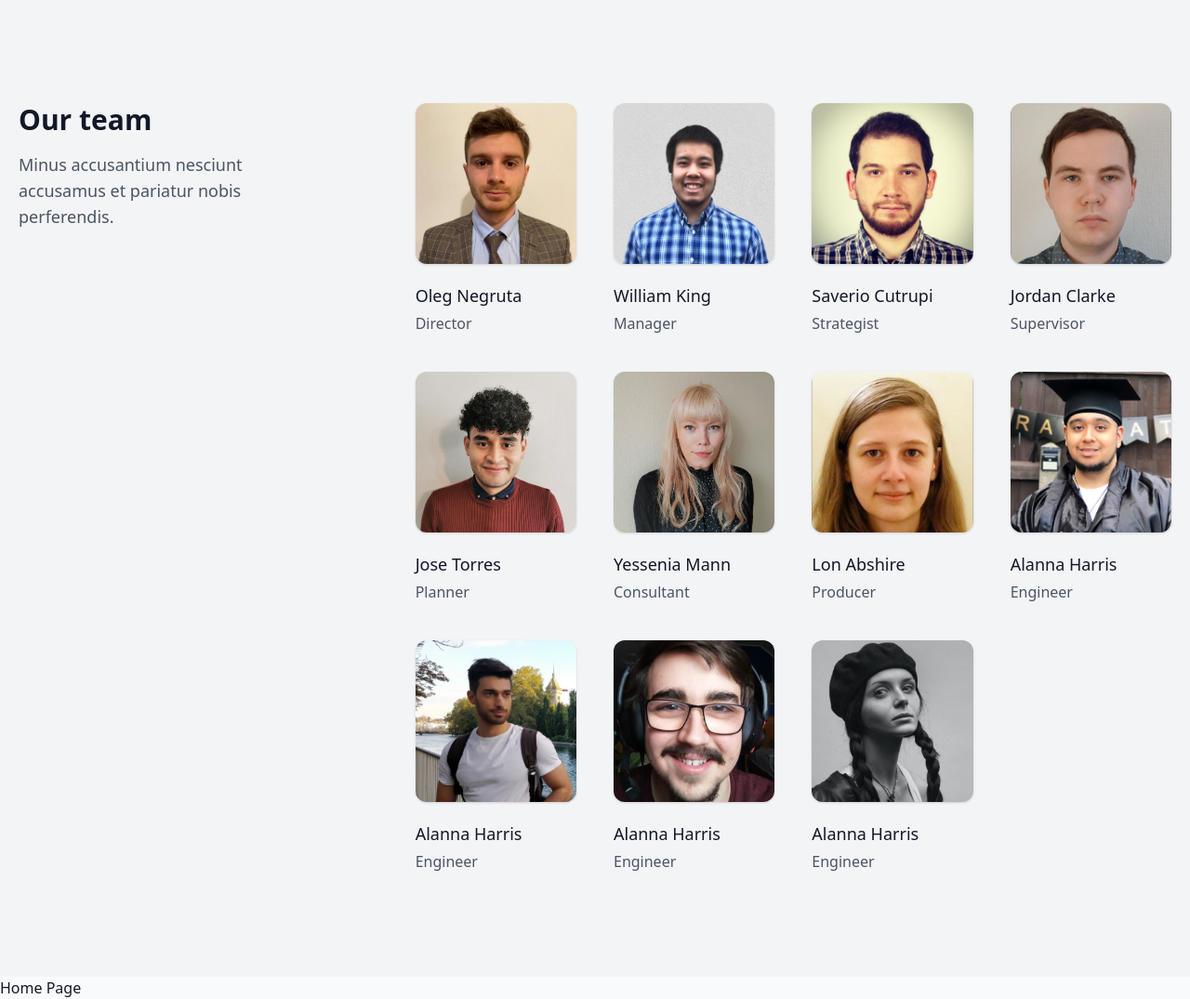
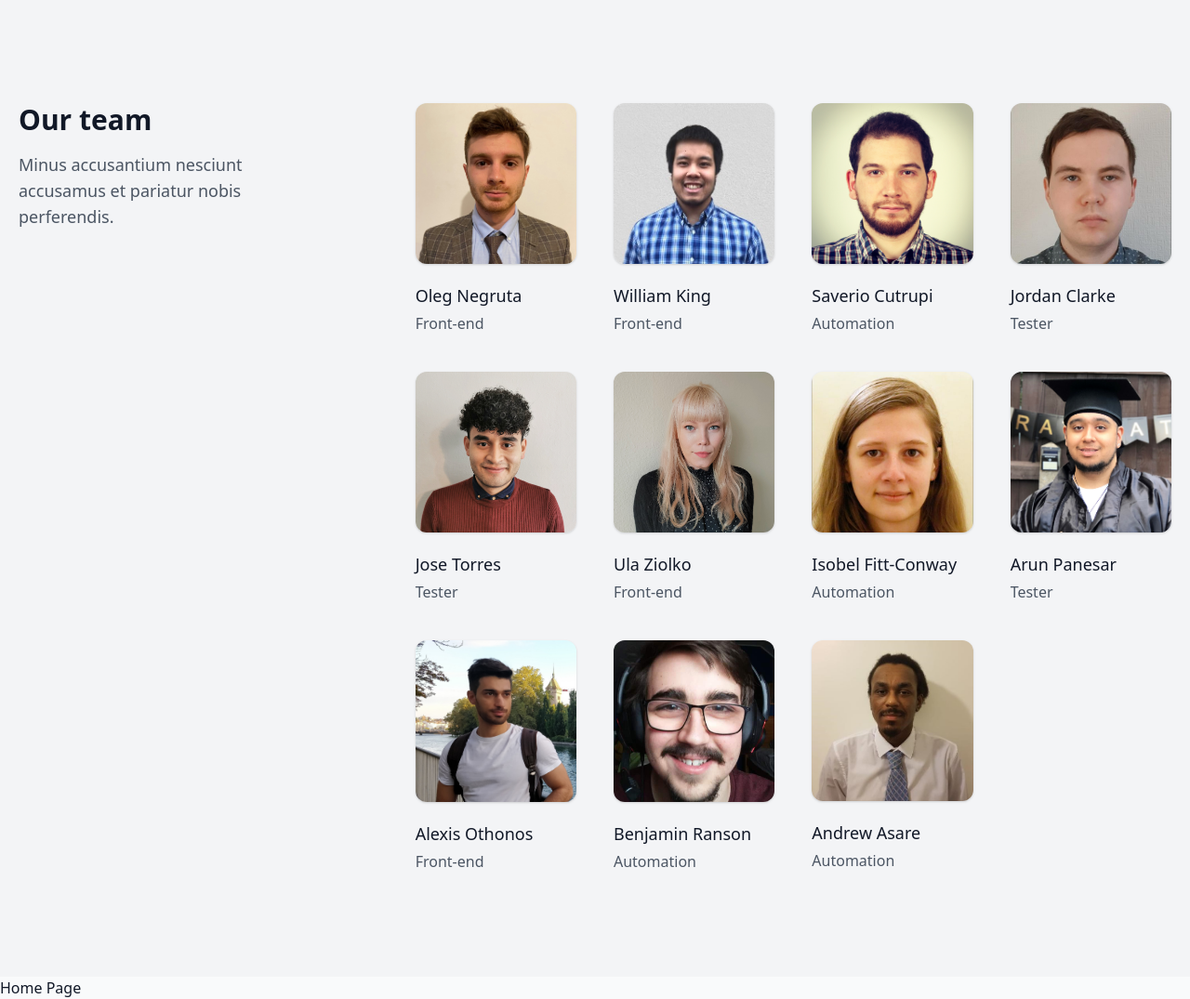
Before and after one commit to William-King977/eng84_final_frontend, a Flask app: page / in a window 1280 px wide. Shown: the part 635-1710 px from the top of the page at 93% size. Run offline with Flask 2, Linux system fonts and the light colour scheme.

Commit message:
added andrew's photo, updated roles, removed duplicate/placeholder photos

```diff
--- a/templates/base.html
+++ b/templates/base.html
@@ -50,7 +50,7 @@
                             <a
                                 href="#0"
                                 class="hover:text-blue-600 transition-colors duration-300"
-                                >Top30</a
+                                >Top 30</a
                             >
                         </div>
                         <div class="hidden font-medium lg:block">
@@ -154,7 +154,7 @@
                             />
                             <div class="space-y-1">
                                 <h4 class="font-medium lg:text-lg">Oleg Negruta</h4>
-                                <p class="text-gray-600">Director</p>
+                                <p class="text-gray-600">Front-end</p>
                             </div>
                         </div>
                         <!-- End Team Member Box -->
@@ -168,12 +168,12 @@
                                     duration-200
                                     hover:shadow-lg
                                 "
-                                src="../static/team/will2.jpg"
+                                src="../static/team/will.jpg"
                                 alt="Team Member 1"
                             />
                             <div class="space-y-1">
                                 <h4 class="font-medium lg:text-lg">William King</h4>
-                                <p class="text-gray-600">Manager</p>
+                                <p class="text-gray-600">Front-end</p>
                             </div>
                         </div>
                         <!-- End Team Member Box -->
@@ -192,7 +192,7 @@
                             />
                             <div class="space-y-1">
                                 <h4 class="font-medium lg:text-lg">Saverio Cutrupi</h4>
-                                <p class="text-gray-600">Strategist</p>
+                                <p class="text-gray-600">Automation</p>
                             </div>
                         </div>
                         <!-- End Team Member Box -->
@@ -206,12 +206,12 @@
                                     duration-200
                                     hover:shadow-lg
                                 "
-                                src="../static/team/jordan2.jpg"
+                                src="../static/team/jordan.jpg"
                                 alt="Team Member 1"
                             />
                             <div class="space-y-1">
                                 <h4 class="font-medium lg:text-lg">Jordan Clarke</h4>
-                                <p class="text-gray-600">Supervisor</p>
+                                <p class="text-gray-600">Tester</p>
                             </div>
                         </div>
                         <!-- End Team Member Box -->
@@ -230,7 +230,7 @@
                             />
                             <div class="space-y-1">
                                 <h4 class="font-medium lg:text-lg">Jose Torres</h4>
-                                <p class="text-gray-600">Planner</p>
+                                <p class="text-gray-600">Tester</p>
                             </div>
                         </div>
                         <!-- End Team Member Box -->
@@ -248,8 +248,8 @@
                                 alt="Team Member 1"
                             />
                             <div class="space-y-1">
-                                <h4 class="font-medium lg:text-lg">Yessenia Mann</h4>
-                                <p class="text-gray-600">Consultant</p>
+                                <h4 class="font-medium lg:text-lg">Ula Ziolko</h4>
+                                <p class="text-gray-600">Front-end</p>
                             </div>
                         </div>
                         <!-- End Team Member Box -->
@@ -267,8 +267,8 @@
                                 alt="Team Member 1"
                             />
                             <div class="space-y-1">
-                                <h4 class="font-medium lg:text-lg">Lon Abshire</h4>
-                                <p class="text-gray-600">Producer</p>
+                                <h4 class="font-medium lg:text-lg">Isobel Fitt-Conway</h4>
+                                <p class="text-gray-600">Automation</p>
                             </div>
                         </div>
                         <!-- End Team Member Box -->
@@ -286,8 +286,8 @@
                                 alt="Team Member 1"
                             />
                             <div class="space-y-1">
-                                <h4 class="font-medium lg:text-lg">Alanna Harris</h4>
-                                <p class="text-gray-600">Engineer</p>
+                                <h4 class="font-medium lg:text-lg">Arun Panesar</h4>
+                                <p class="text-gray-600">Tester</p>
                             </div>
                         </div>
                         <!-- End Team Member Box -->
@@ -305,8 +305,8 @@
                                 alt="Team Member 1"
                             />
                             <div class="space-y-1">
-                                <h4 class="font-medium lg:text-lg">Alanna Harris</h4>
-                                <p class="text-gray-600">Engineer</p>
+                                <h4 class="font-medium lg:text-lg">Alexis Othonos</h4>
+                                <p class="text-gray-600">Front-end</p>
                             </div>
                         </div>
                         <!-- End Team Member Box -->
@@ -324,8 +324,8 @@
                                 alt="Team Member 1"
                             />
                             <div class="space-y-1">
-                                <h4 class="font-medium lg:text-lg">Alanna Harris</h4>
-                                <p class="text-gray-600">Engineer</p>
+                                <h4 class="font-medium lg:text-lg">Benjamin Ranson</h4>
+                                <p class="text-gray-600">Automation</p>
                             </div>
                         </div>
                         <!-- End Team Member Box -->
@@ -339,12 +339,12 @@
                                     duration-200
                                     hover:shadow-lg
                                 "
-                                src="../static/team/8.png"
+                                src="../static/team/andrew.jpeg"
                                 alt="Team Member 1"
                             />
                             <div class="space-y-1">
-                                <h4 class="font-medium lg:text-lg">Alanna Harris</h4>
-                                <p class="text-gray-600">Engineer</p>
+                                <h4 class="font-medium lg:text-lg">Andrew Asare</h4>
+                                <p class="text-gray-600">Automation</p>
                             </div>
                         </div>
                         <!-- End Team Member Box -->
```
Also changed, not shown: static/team/2.png (deleted), static/team/3.png (deleted), static/team/4.png (deleted), static/team/5.png (deleted), static/team/6.png (deleted), static/team/7.png (deleted), static/team/8.png (deleted), static/team/andrew.jpeg (added), static/team/dasf.png (deleted), static/team/jordan.jpg, static/team/jordan2.jpg (deleted), static/team/will.jpg, static/team/will2.jpg (deleted), 1 other file.
